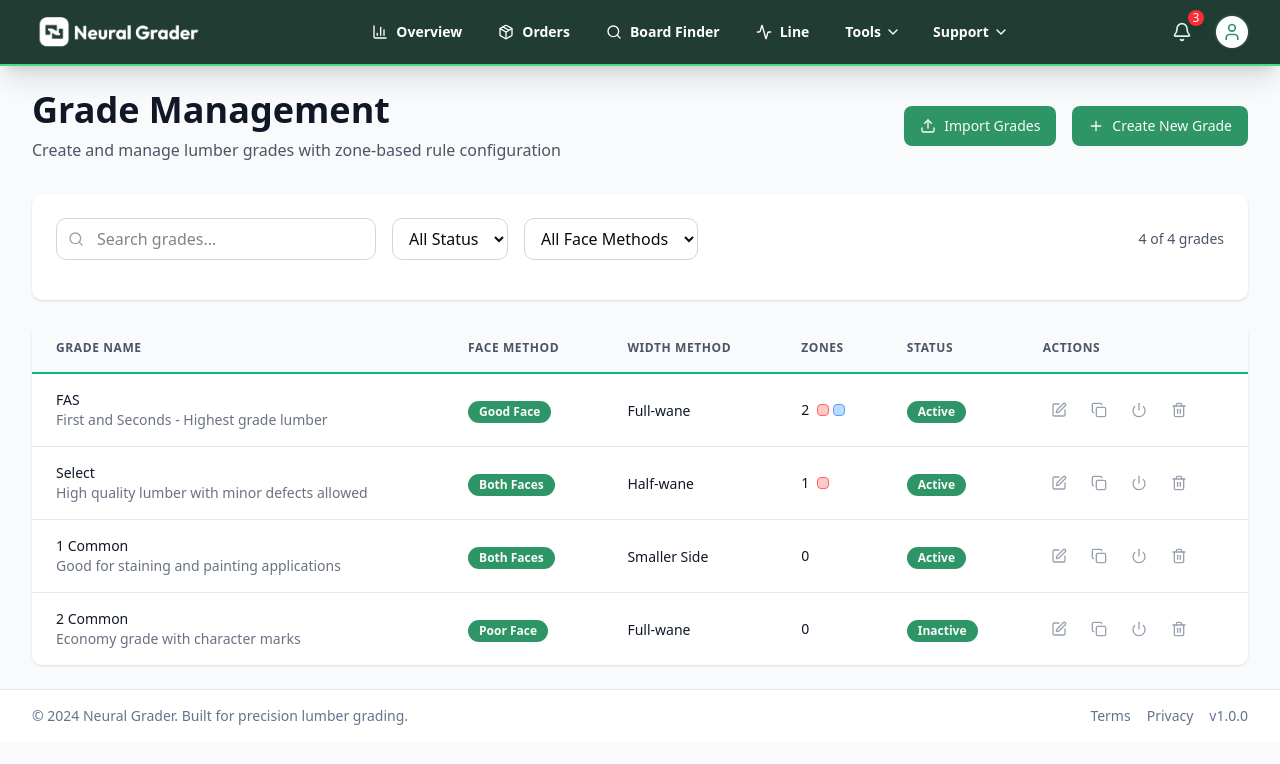
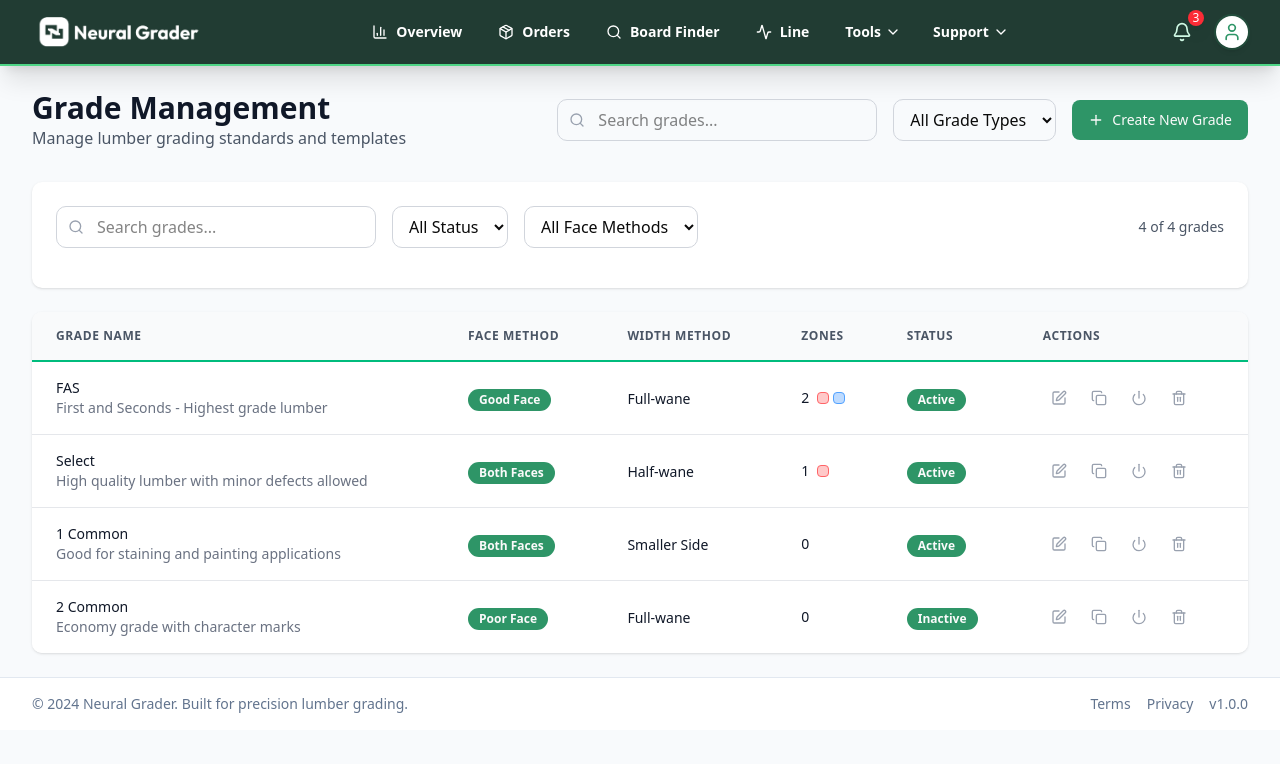
Before and after one commit to erbarraud/NG-V3, a Vue app: page /grade-management in a window 1280 px wide. Shown: the top 764 px of the page. Built offline with nearby package versions, Linux system fonts and the light colour scheme.

Commit message:
Add header controls to Grade Management

```diff
--- a/src/views/GradeManagement.vue
+++ b/src/views/GradeManagement.vue
@@ -1,20 +1,41 @@
 <template>
   <div class="w-full px-4 sm:px-6 lg:px-8 py-6">
     <!-- Page Header -->
-    <div class="flex items-center justify-between mb-8">
+    <div class="header-section mb-8">
+      <div class="flex items-center justify-between">
         <div>
-        <h1 class="text-4xl font-extrabold text-gray-900 mb-2">Grade Management</h1>
-        <p class="text-gray-600 mt-1">Create and manage lumber grades with zone-based rule configuration</p>
+          <h1 class="text-3xl font-bold text-gray-900">Grade Management</h1>
+          <p class="text-gray-600">Manage lumber grading standards and templates</p>
         </div>
         <div class="flex items-center space-x-4">
-        <Button variant="outline" @click="showImportModal = true">
-          <Upload class="w-4 h-4 mr-2" />
-          Import Grades
-        </Button>
+          <!-- Search Input -->
+          <div class="relative">
+            <Search class="w-4 h-4 text-gray-400 absolute left-3 top-1/2 transform -translate-y-1/2" />
+            <input
+              v-model="searchQuery"
+              type="text"
+              placeholder="Search grades..."
+              class="pl-10 pr-3 py-2 border border-gray-300 rounded-lg w-80 focus:ring-2 focus:ring-emerald-500 focus:border-emerald-500"
+            />
+          </div>
+
+          <!-- Filter Dropdown -->
+          <select
+            v-model="statusFilter"
+            class="border border-gray-300 rounded-lg px-3 py-2 focus:ring-2 focus:ring-emerald-500 focus:border-emerald-500"
+          >
+            <option value="">All Grade Types</option>
+            <option value="active">Active Grades</option>
+            <option value="inactive">Inactive Grades</option>
+            <option value="template">Templates</option>
+          </select>
+
+          <!-- Create New Grade Button -->
           <Button @click="createNewGrade">
             <Plus class="w-4 h-4 mr-2" />
             Create New Grade
           </Button>
+        </div>
       </div>
     </div>
 
```
Lines whose indentation alone changed are shown as unchanged.
